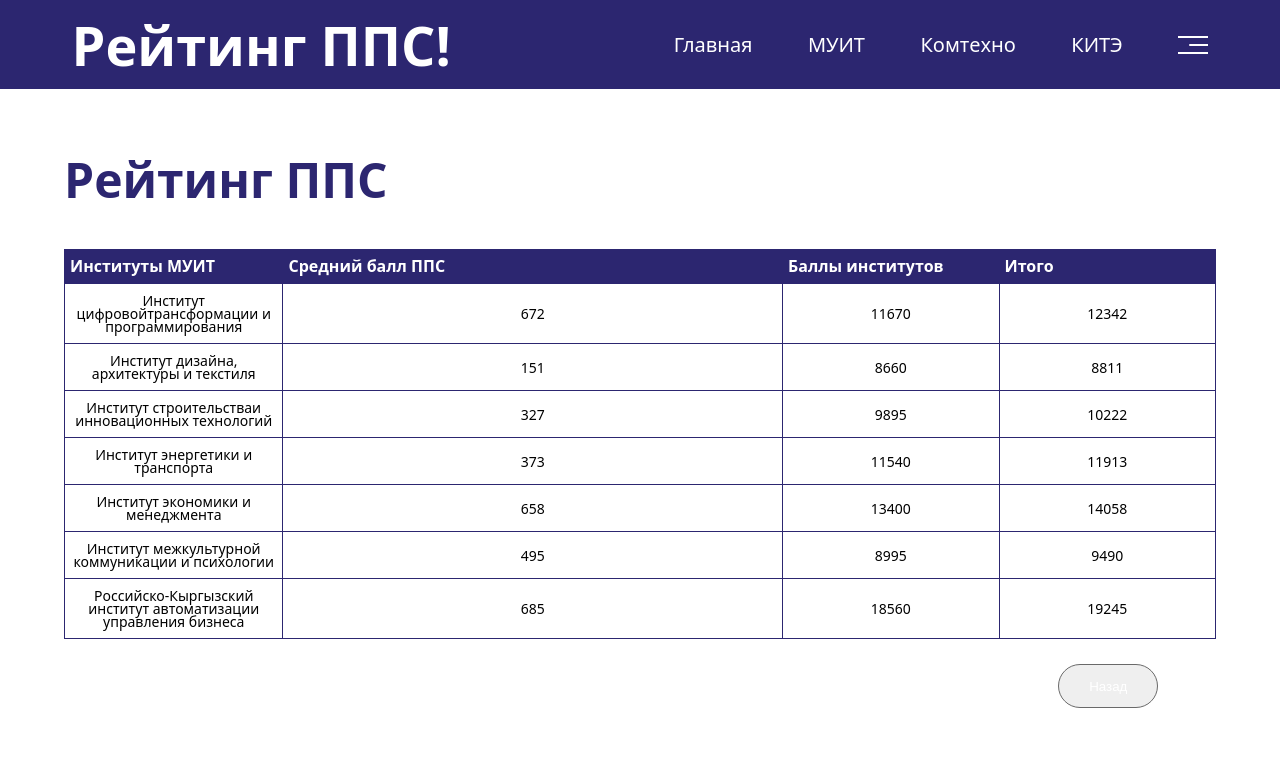
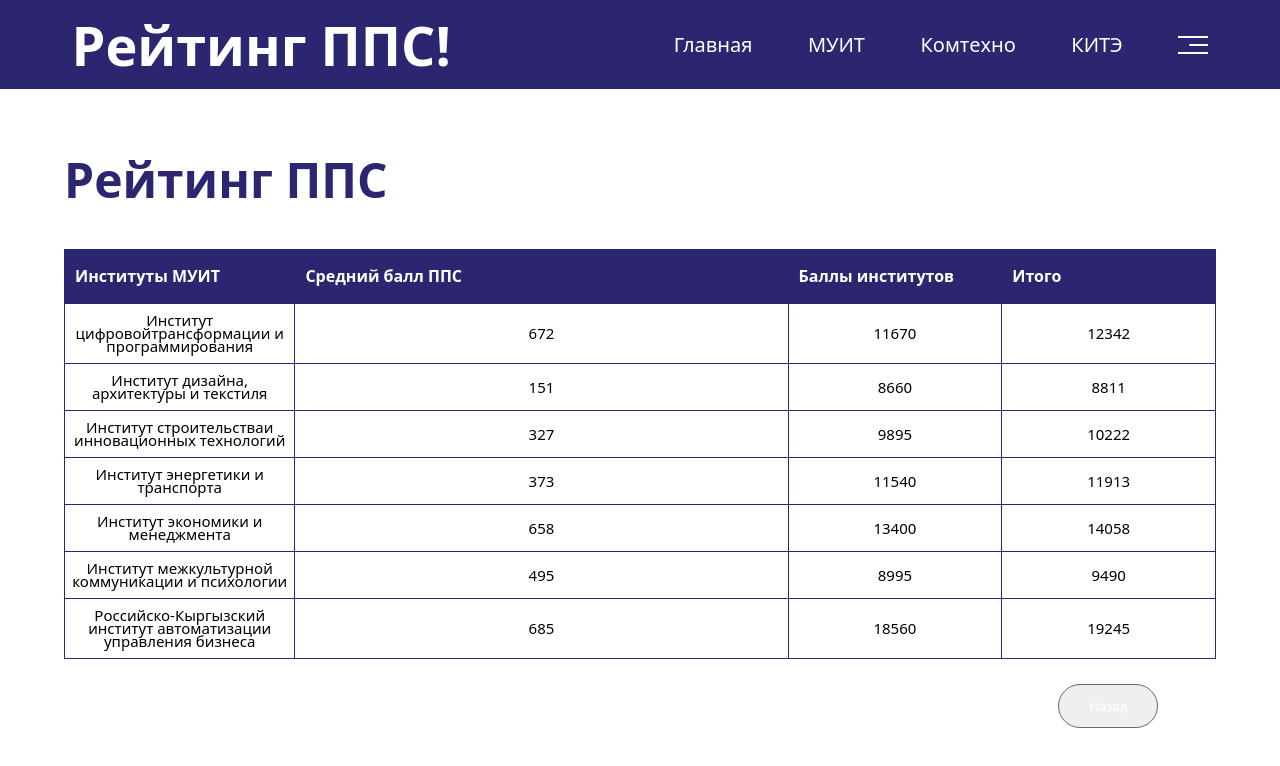
Before and after one commit to MFQ7aq/For_College-, a React (Vite) app: page /MUIT/rating_inst-un in a window 1280 px wide. Shown: the top 766 px of the page. Built offline with nearby package versions, Linux system fonts and the light colour scheme.

Commit message:
24 Декобря исправил несколько багов

```diff
--- a/src/css/Table.css
+++ b/src/css/Table.css
@@ -54,12 +54,16 @@
 table.table td{
   font-family: system-ui, 'Segoe UI', 'Open Sans', 'Helvetica Neue', sans-serif;
   text-align: center;
-  font-size: 14px;
+  font-size: 15px;
   color: black;
+}
+table.table .un_l {
+  padding: 20px 10px;
 }
 table.table td,table.table th{
   white-space: pre-wrap;
-  padding:10px 5px; line-height:13px;
+  padding: 10px 5px;
+  line-height:13px;
   vertical-align: middle;
   border: 1px solid #2C2670;
 }
--- a/src/pages/MUIT/Rating_inst-un.jsx
+++ b/src/pages/MUIT/Rating_inst-un.jsx
@@ -14,10 +14,10 @@
         <table className="table">
           <thead>
             <tr>
-              <th>Институты МУИТ</th>
-              <th>Средний балл ППС</th>
-              <th>Баллы институтов</th>
-              <th>Итого</th>
+              <th className="un_l">Институты МУИТ</th>
+              <th className="un_l">Средний балл ППС</th>
+              <th className="un_l">Баллы институтов</th>
+              <th className="un_l">Итого</th>
             </tr>
           </thead>
           <tbody>
```
